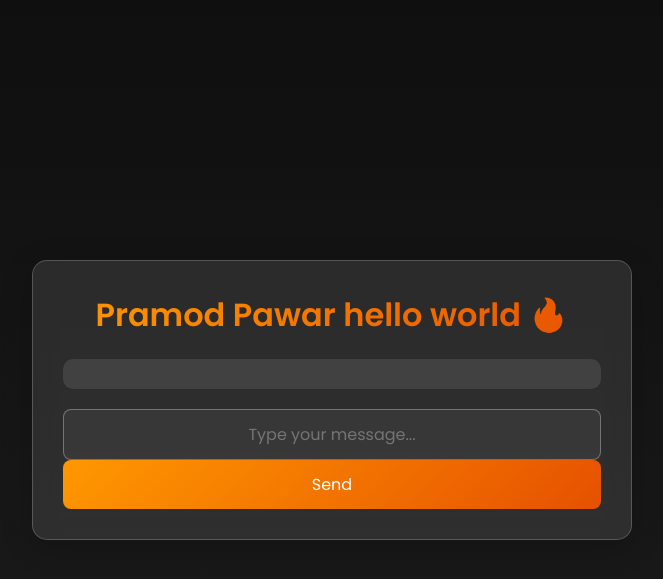
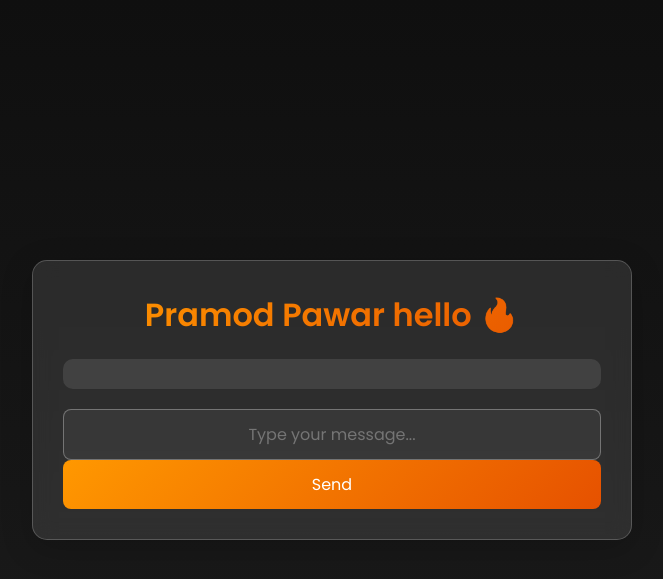
Before and after one commit to pramodpawar11/flask-application, a Flask app: page / in a window 1280 px wide. Shown: the top 579 px of the page, without its empty margins (308-971 px from the left). Run offline with Flask 2, Linux system fonts and the light colour scheme; data that the repository does not hold is empty; some libraries are stand-ins or nearby versions.

Commit message:
Update index.html

```diff
--- a/templates/index.html
+++ b/templates/index.html
@@ -131,7 +131,7 @@
 
 <body>
     <div class="container">
-        <h1>Pramod Pawar hello world 🔥</h1>
+        <h1>Pramod Pawar hello  🔥</h1>
 
         <div class="messages">
             {% for message in messages %}
```
